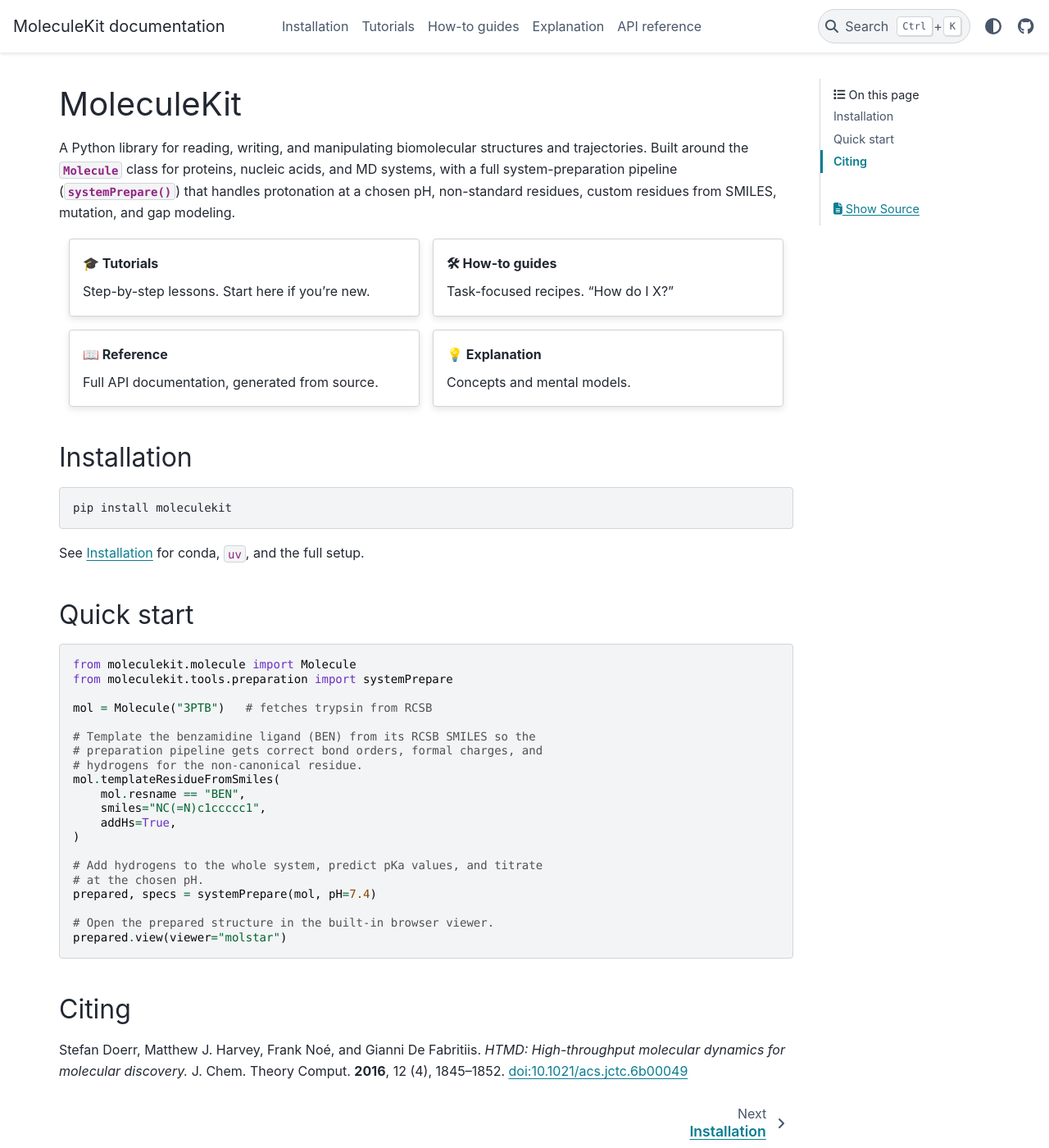
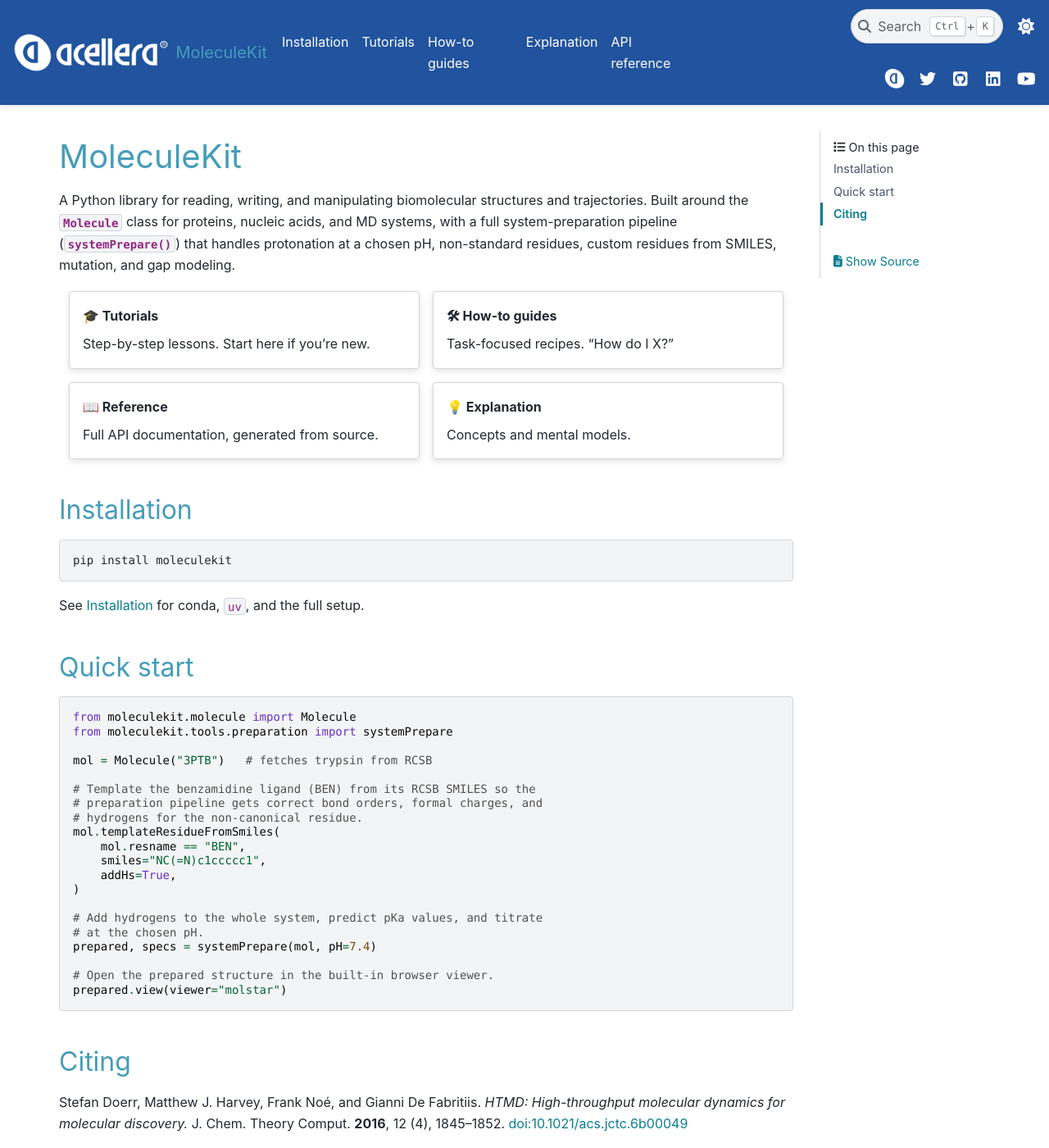
Before and after one commit to Acellera/moleculekit, a Sphinx documentation site: the page built from doc/source/index.md, in a window 1280 px wide and 1400 px high. Shown: the whole window at 82% size. Built offline with Sphinx 7.4.7 and the PyData theme 0.15.4, drawn with Linux system fonts in a browser that asks for light colours; pages that are not in the unit, such as notebooks, are missing from menus; some of the changed text lies outside the part shown.

```diff
--- a/doc/source/_static/custom.css
+++ b/doc/source/_static/custom.css
@@ -1,3 +1,34 @@
+/* --- Acellera unified branding ----------------------------------------- */
+
+html[data-theme="light"] .navbar {
+    --pst-color-on-background: #21539E;
+    --pst-color-text-muted: white;
+    --pst-color-primary: #459db9;
+    --pst-color-link-hover: #90becc;
+}
+
+html[data-theme="light"] .search-button-field {
+    --pst-color-text-muted: #5e636a;
+    --pst-color-on-background: white;
+}
+
+body {
+    --pst-heading-color: #459db9;
+    --bs-link-decoration: none;
+}
+
+/* Make the package-name text next to the logo readable against the
+ * dark-blue navbar (default pydata-sphinx-theme renders it in black). */
+.navbar .logo__title {
+    color: #459db9;
+}
+
+body a {
+    text-decoration: none;
+}
+
+/* --- Executed-cell output blocks --------------------------------------- */
+
 /* Cap the height of executed-cell output blocks so long log spew is scrollable
  * instead of pushing the rest of the page off-screen. */
 div.cell_output {
--- a/doc/source/conf.py
+++ b/doc/source/conf.py
@@ -60,17 +60,53 @@
 html_static_path = ["_static"]
 html_css_files = ["custom.css"]
 html_show_sourcelink = True  # per-page Markdown source link (LLM-friendly)
+html_logo = "_static/img/acellera_new_web.png"
+html_favicon = "_static/img/acellera-logo-16x16.png"
+html_context = {"default_mode": "light"}  # the brand navbar colours assume light mode
 
 html_theme_options = {
+    "logo": {
+        "image_light": "_static/img/acellera_new_web.png",
+        "image_dark": "_static/img/acellera_new_web.png",
+        "text": "MoleculeKit",
+    },
     "header_links_before_dropdown": 5,
     "show_toc_level": 2,
     "navigation_depth": 3,
     "use_edit_page_button": False,
+    "navigation_with_keys": False,
+    "footer_start": ["copyright"],
+    "footer_end": [],
     "icon_links": [
+        {
+            "name": "Acellera",
+            "url": "https://www.acellera.com",
+            "icon": "_static/img/acellera-logo-white.png",
+            "type": "local",
+        },
+        {
+            "name": "Twitter",
+            "url": "https://twitter.com/acellera",
+            "icon": "fab fa-twitter",
+            "type": "fontawesome",
+        },
         {
             "name": "GitHub",
             "url": "https://github.com/Acellera/moleculekit",
-            "icon": "fa-brands fa-github",
+            "icon": "fab fa-github-square",
+            "type": "fontawesome",
+        },
+        {
+            "name": "LinkedIn",
+            "url": "https://www.linkedin.com/company/acellera/",
+            "icon": "fab fa-linkedin",
+            "type": "fontawesome",
+        },
+        {
+            "name": "Youtube",
+            "url": "https://www.youtube.com/user/acelleralive",
+            "icon": "fab fa-youtube",
+            "type": "fontawesome",
         },
     ],
 }
```
Also changed, not shown: doc/source/_static/img/acellera-logo-16x16.png (added), doc/source/_static/img/acellera-logo-white.png (added), doc/source/_static/img/acellera_new_web.png (added), 1 other file.
